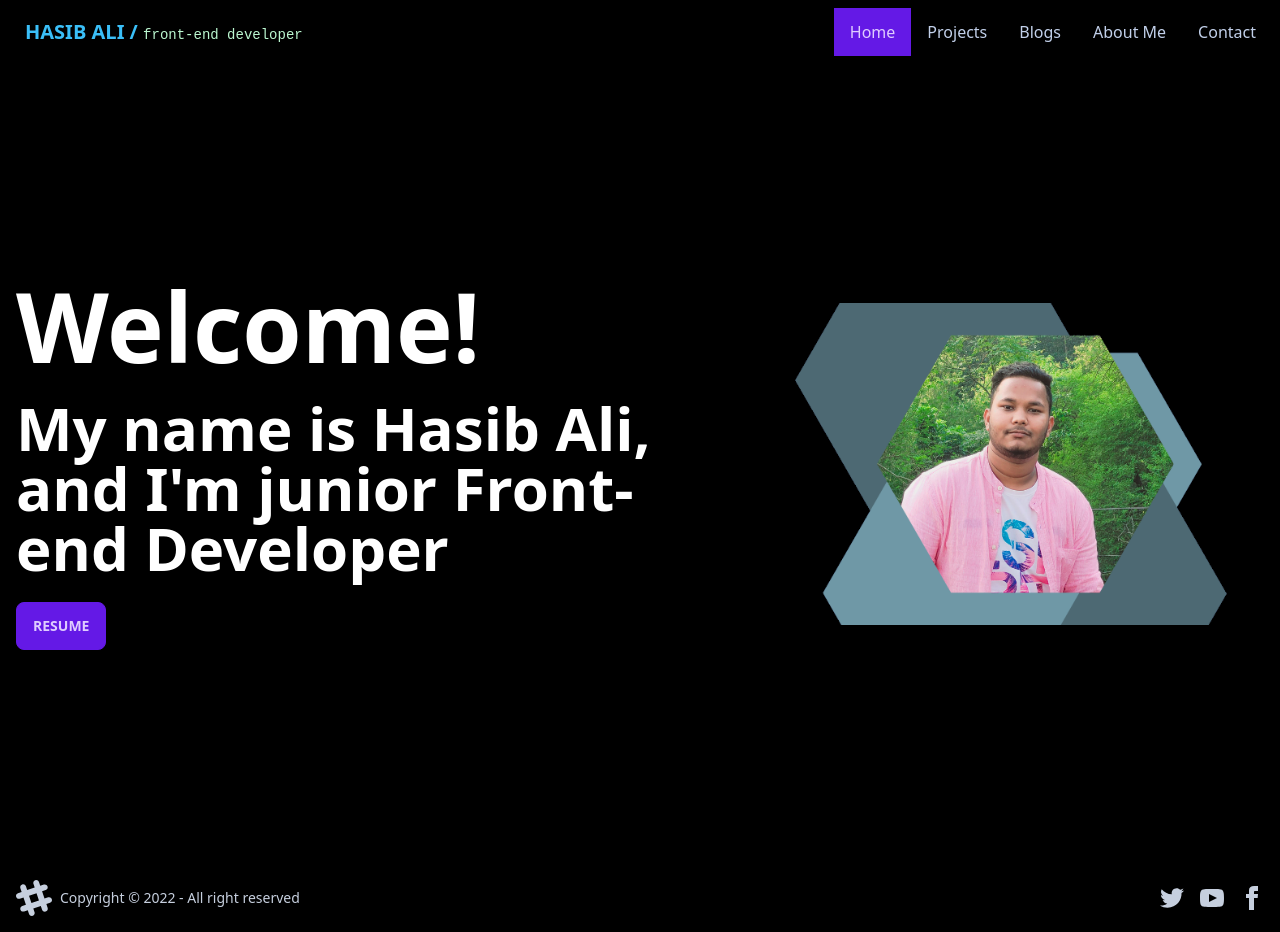
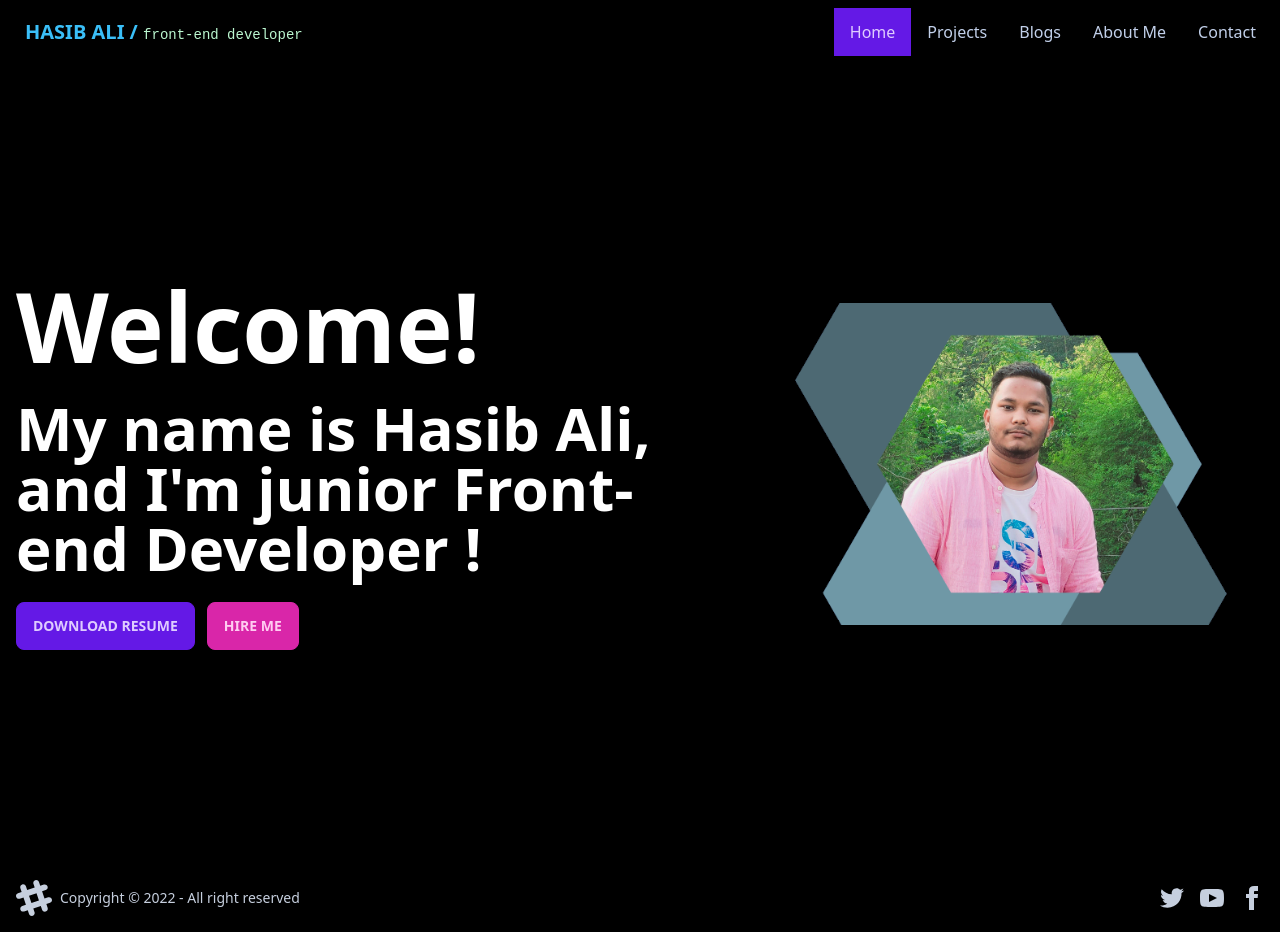
Before and after one commit to HasibAliOpu/dev-portfolio, a React (Create React App) app: page / in a window 1280 px wide. Built offline with nearby package versions, Linux system fonts and the light colour scheme.

Commit message:
adding resume download method

```diff
--- a/src/components/Home/Home.js
+++ b/src/components/Home/Home.js
@@ -1,5 +1,6 @@
 import React from "react";
 import banner from "../../assets/banner/LinkedIn-Banner.png";
+import resume from "../../assets/resume/resume.pdf";
 
 const Home = () => {
   return (
@@ -14,16 +15,17 @@ const Home = () => {
           <div className="text-white">
             <h1 className="text-3xl lg:text-8xl font-bold">Welcome!</h1>
             <p className="py-6 lg:text-6xl font-bold">
-              My name is Hasib Ali, and I'm junior Front-end Developer
+              My name is Hasib Ali, and I'm junior Front-end Developer !
             </p>
 
             <button className="btn btn-primary">
-              <a
-                href="https://drive.google.com/file/d/1RCSz6jRhd_r_HU_CBuJElOBzkDbAgU6o/view"
-                target={"_blank"}
-                rel="noopener noreferrer"
-              >
-                Resume
+              <a href={resume} download>
+                Download Resume
+              </a>
+            </button>
+            <button className="btn btn-secondary ml-3">
+              <a href="https://www.linkedin.com/in/hasib-ali-opu-7b8886226/">
+                Hire Me
               </a>
             </button>
           </div>
```
Also changed, not shown: 1 other file (tests, documents, lock files or other folders).
